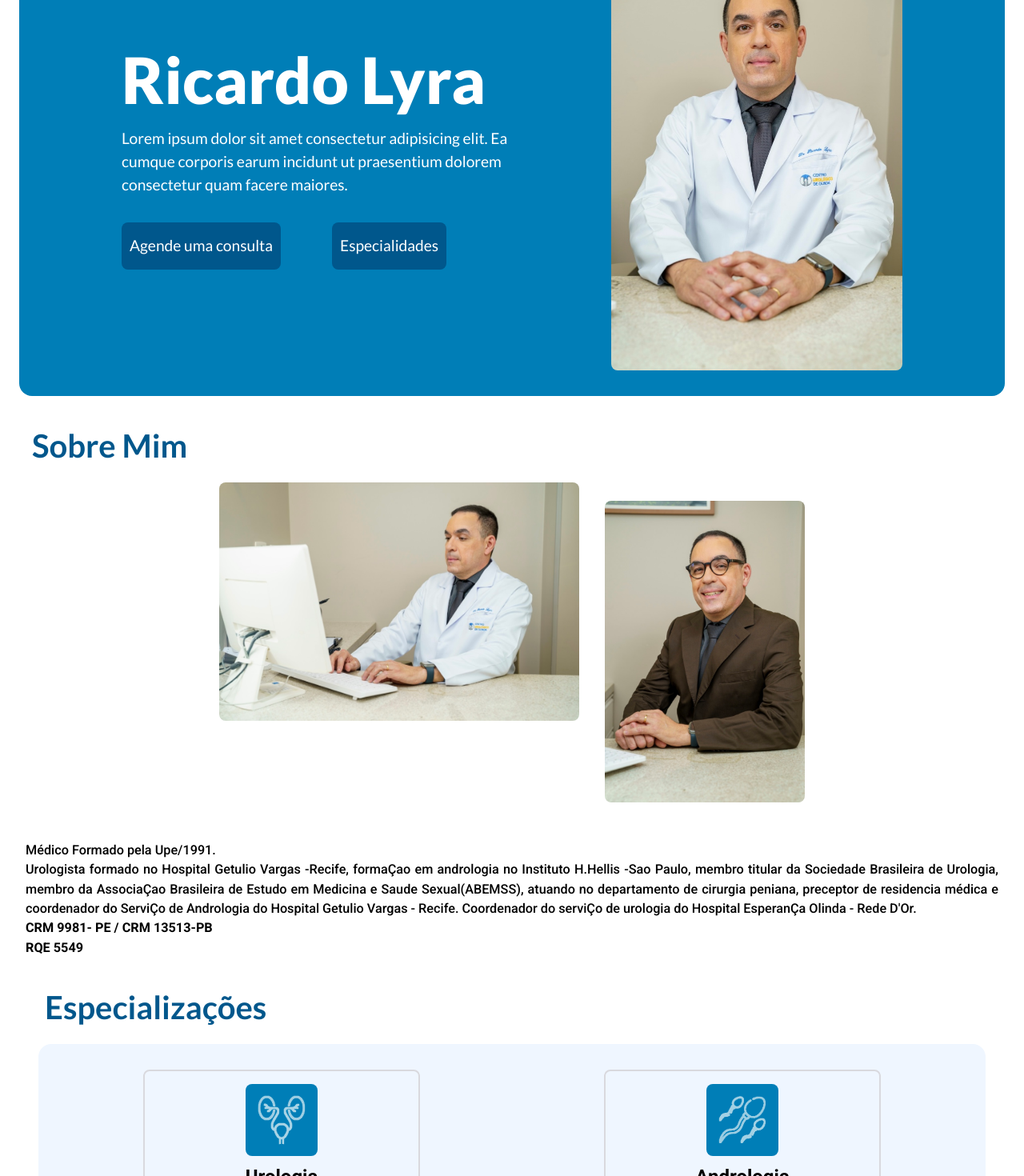
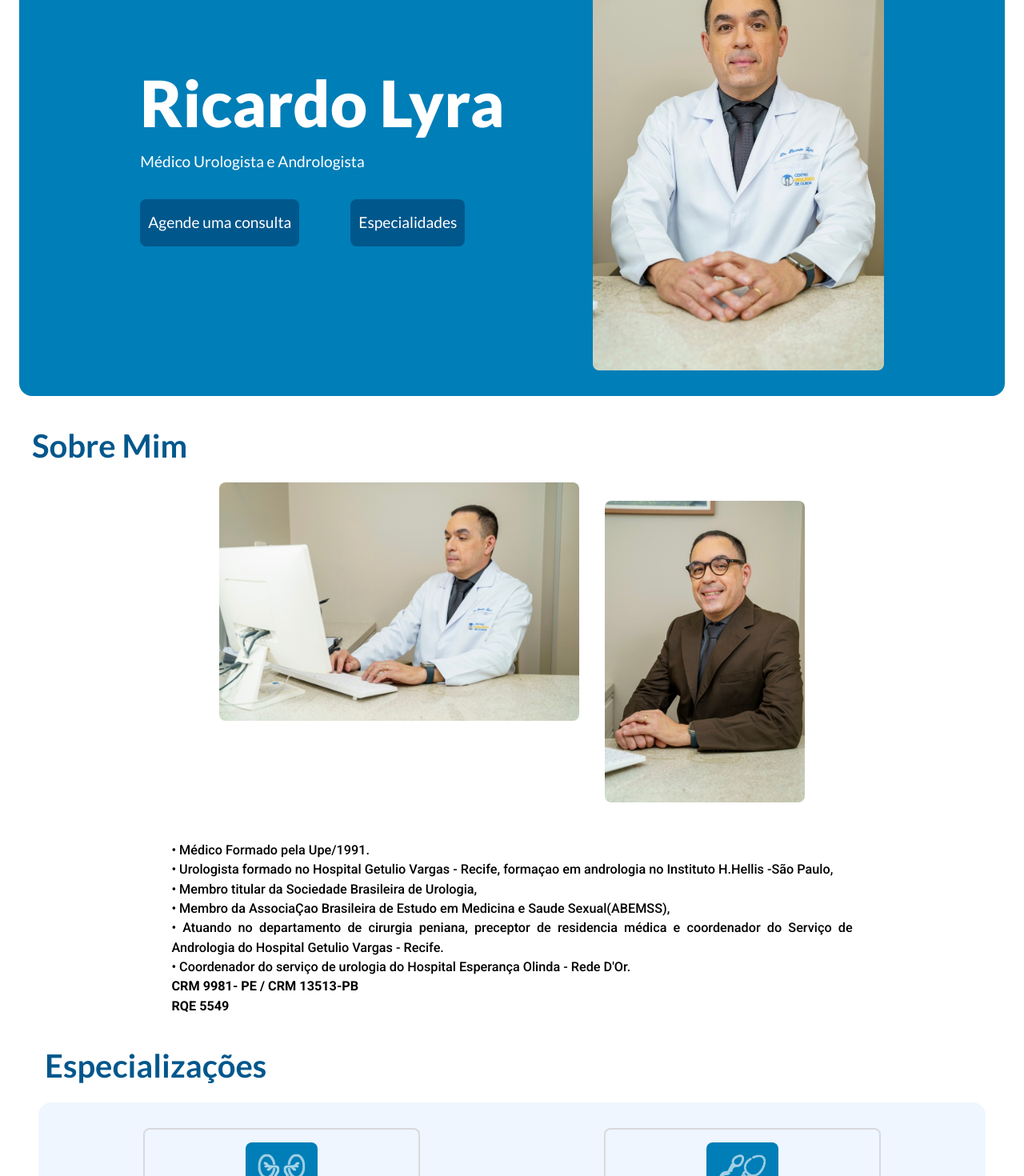
Before and after one commit to DeborahLyra/ricardo-lyra-page, a React (Vite) app: page / in a window 1280 px wide. Shown: the part 460-1930 px from the top of the page at 80% size. Built offline with nearby package versions, Linux system fonts and the light colour scheme.

Commit message:
text adjustment

```diff
--- a/src/components/about me/AboutMe.tsx
+++ b/src/components/about me/AboutMe.tsx
@@ -1,4 +1,4 @@
-import { AboutMeContainer, AboutMeContent, AboutMeImageHorizontal, AboutMeImages, AboutMeImageVertical } from "./style";
+import { AboutMeContainer, AboutMeContent, AboutMeImageHorizontal, AboutMeImages, AboutMeImageVertical, AboutMeText } from "./style";
 import profilePic1 from '/public/static/ricardo-lyra-profile-2.jpeg'
 import profilePic2 from '/public/static/ricardo-lyra-profile-3.jpeg'
 
@@ -13,20 +13,21 @@ export function AboutMe() {
           <AboutMeImageVertical src={profilePic1} alt="ricardo lyra profile" />
         </AboutMeImages>
 
-        <div>
+        <AboutMeText>
           <p>
-            Médico Formado pela Upe/1991. <br />
-            Urologista formado no Hospital Getulio Vargas -Recife, formaÇao em andrologia no Instituto H.Hellis -Sao Paulo, membro titular da Sociedade Brasileira de Urologia,
-            membro da AssociaÇao Brasileira de Estudo em Medicina e Saude Sexual(ABEMSS),
-            atuando no departamento de cirurgia peniana, preceptor de residencia médica e
-            coordenador do ServiÇo de Andrologia do Hospital Getulio Vargas - Recife. Coordenador
-            do serviÇo de urologia do Hospital EsperanÇa Olinda - Rede D'Or. <br />
+          • Médico Formado pela Upe/1991. <br />
+            • Urologista formado no Hospital Getulio Vargas - Recife, formaçao em andrologia no Instituto H.Hellis -São Paulo, <br />
+            • Membro titular da Sociedade Brasileira de Urologia,<br />
+            • Membro da AssociaÇao Brasileira de Estudo em Medicina e Saude Sexual(ABEMSS), <br />
+            • Atuando no departamento de cirurgia peniana, preceptor de residencia médica e
+            coordenador do Serviço de Andrologia do Hospital Getulio Vargas - Recife. <br />
+            • Coordenador do serviço de urologia do Hospital Esperança Olinda - Rede D'Or. <br />
            <strong>
            CRM 9981- PE / CRM 13513-PB <br />
             RQE 5549 <br />
            </strong>
           </p>
-        </div>
+        </AboutMeText>
       </AboutMeContent>
 
     </AboutMeContainer>
--- a/src/components/about me/style.ts
+++ b/src/components/about me/style.ts
@@ -99,3 +99,7 @@ export const AboutMeImageVertical = styled.img`
       display: none;
     }
 `
+
+export const AboutMeText = styled.div`
+    width: 70%;
+`
--- a/src/components/banner/Banner.tsx
+++ b/src/components/banner/Banner.tsx
@@ -6,9 +6,7 @@ export function Banner() {
     <BannerContainer >
       <div>
         <h1>Ricardo Lyra</h1>
-        <p>Lorem ipsum dolor sit amet consectetur adipisicing elit.
-            Ea cumque corporis earum incidunt ut praesentium dolorem
-            consectetur quam facere maiores.
+        <p>Médico Urologista e Andrologista
         </p>
         <DivButtons>
            <a href="#contact"> <button>Agende uma consulta</button></a>
```
